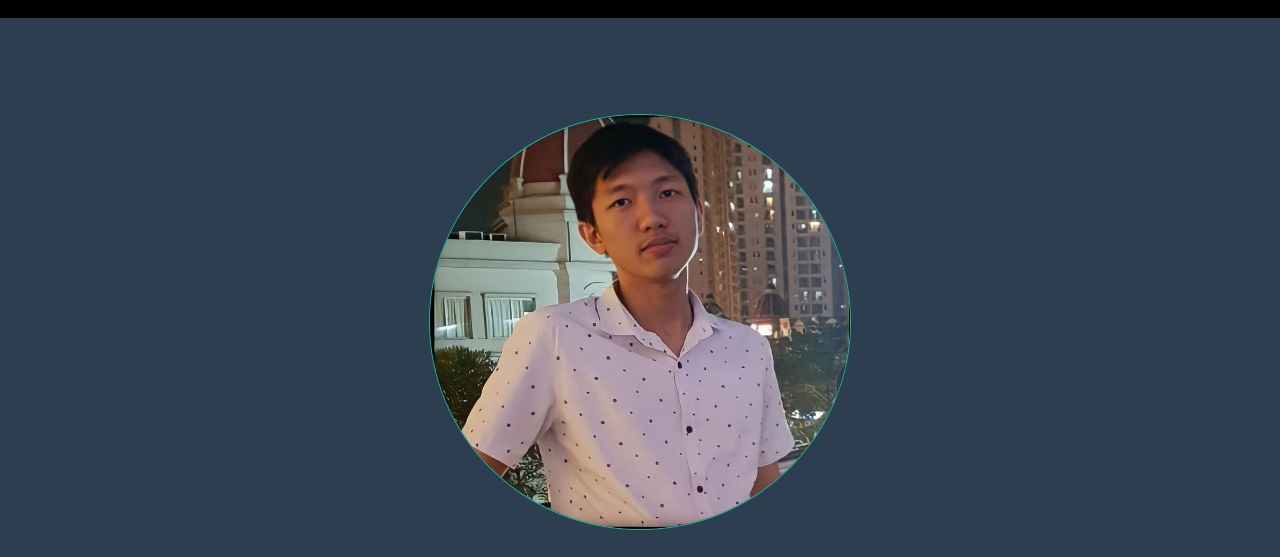
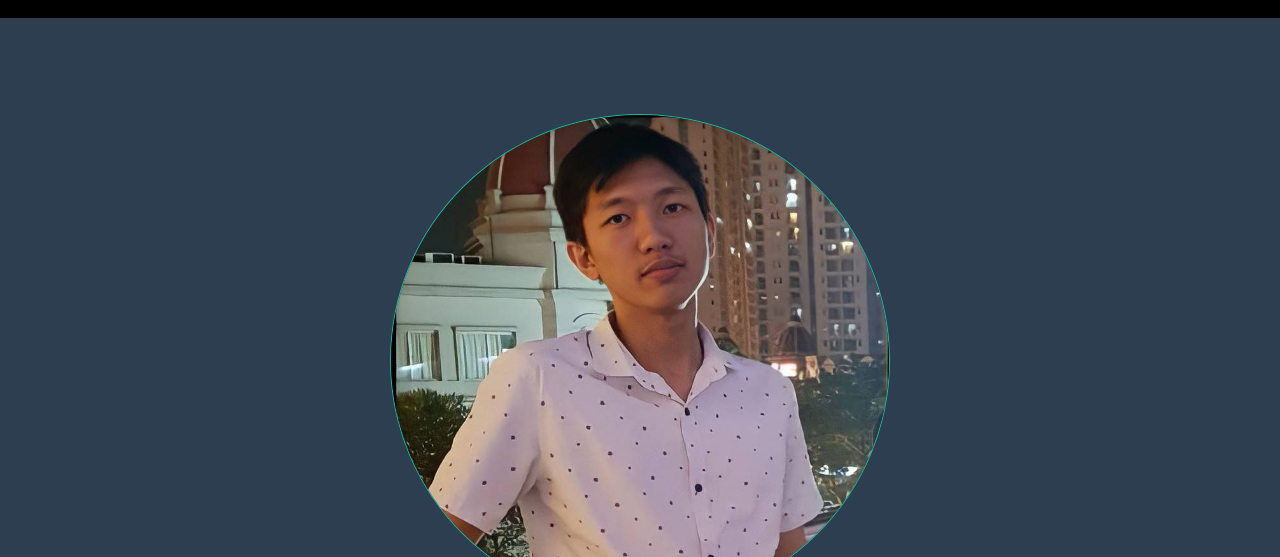
Before and after one commit to AaronEvan/AaronEvan.github.io, a plain HTML site: page index.html in a window 1280 px wide. Shown: the part 88-645 px from the top of the page. Drawn offline with nearby package versions, Linux system fonts and the light colour scheme.

Commit message:
change width to 45%

```diff
--- a/index.html
+++ b/index.html
@@ -27,7 +27,7 @@
         </div>
     </nav>
     <header class="bg-secondary masthead bg-primary text-white text-center">
-        <div class="container"><img class="img-fluid border rounded-circle border-primary d-block mx-auto mb-5" style="width: 38%!important;" src="assets/img/foto.jpg">
+        <div class="container"><img class="img-fluid border rounded-circle border-primary d-block mx-auto mb-5" style="width: 45%!important;" src="assets/img/foto.jpg">
             <h1>Aaron Evan</h1>
             <hr class="star-light"><div class="caption v-middle text-center">
             <h2 class="d-inline">I'm </h2>
```
